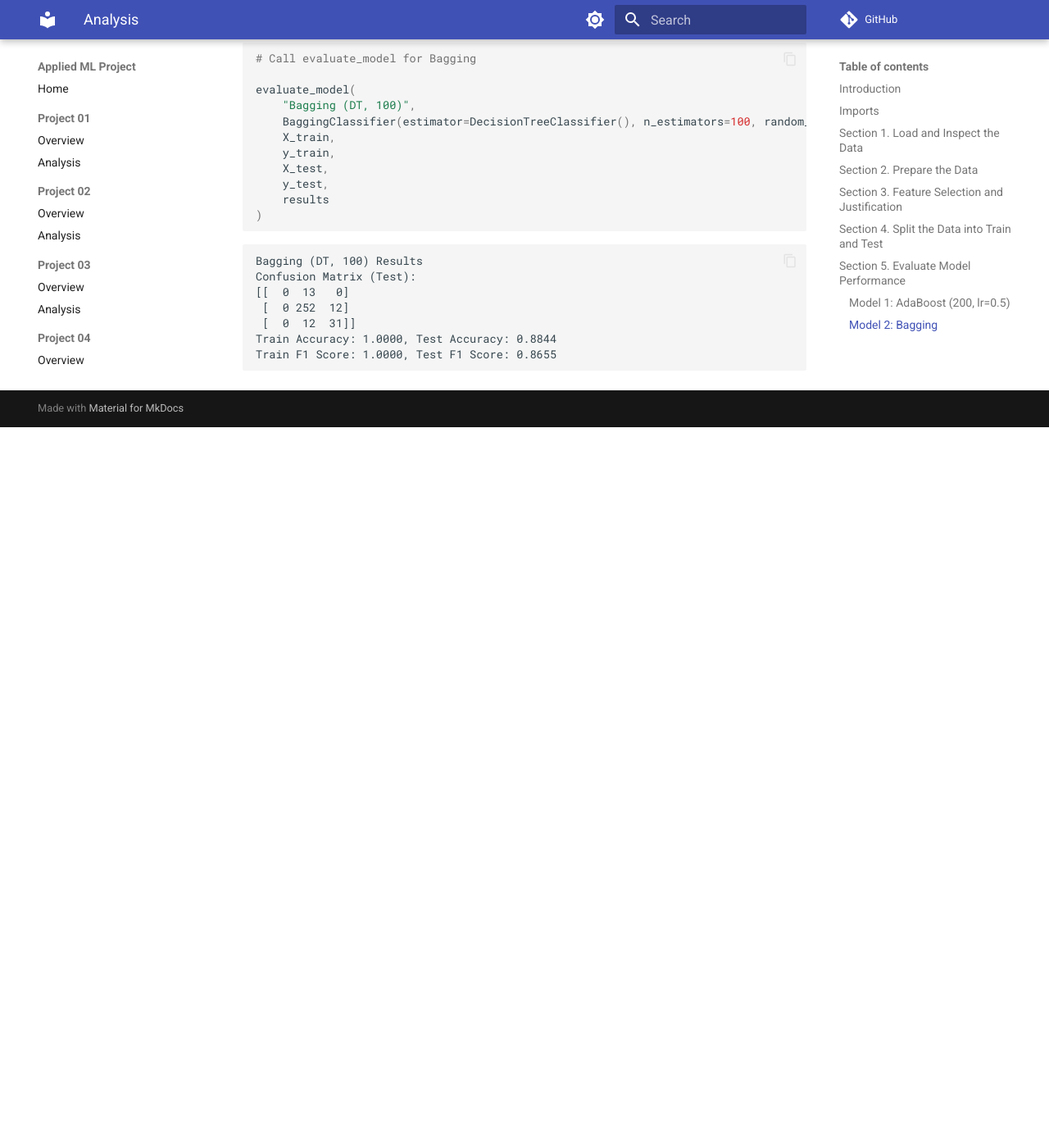
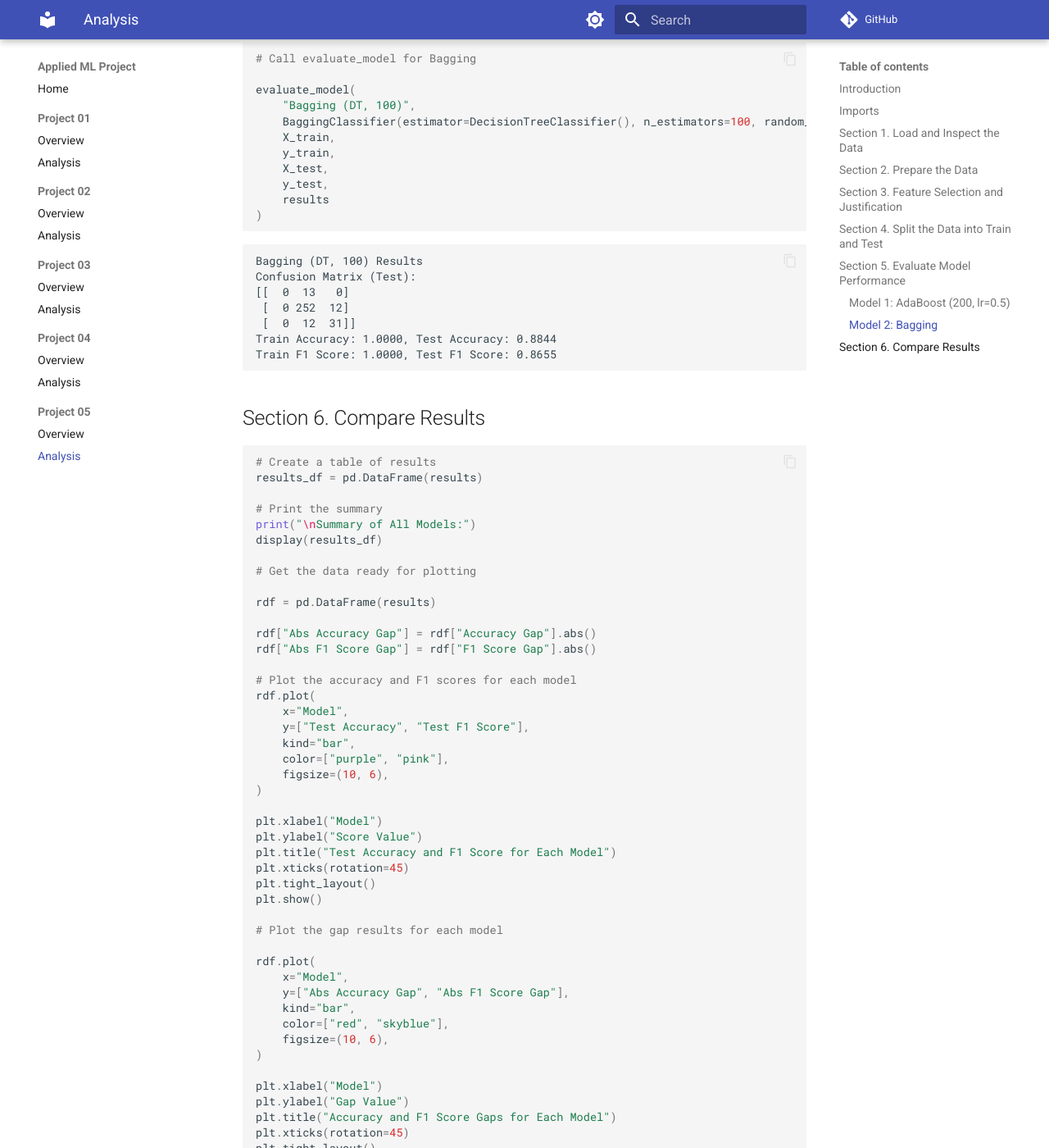
Before and after one commit to DMill31/applied-ml-miller, an MkDocs documentation site: the page built from docs/project05/ANALYSIS.md, in a window 1280 px wide and 1400 px high, scrolled down 4724 px. Shown: the whole window at 82% size. Built offline with MkDocs 1.6.1 and Material for MkDocs 9.7.7, drawn with Linux system fonts in a browser that asks for light colours; comment, search, counter and statistics services are not loaded; before the commit the page ends 5245 px from its top, so only the background shows below that; some of the changed text lies outside the part shown.

Commit message:
Added section 6 to p5 analysis

````diff
--- a/docs/project05/ANALYSIS.md
+++ b/docs/project05/ANALYSIS.md
@@ -337,3 +337,112 @@
      [  0  12  31]]
     Train Accuracy: 1.0000, Test Accuracy: 0.8844
     Train F1 Score: 1.0000, Test F1 Score: 0.8655
+
+## Section 6. Compare Results
+
+```python
+# Create a table of results
+results_df = pd.DataFrame(results)
+
+# Print the summary
+print("\nSummary of All Models:")
+display(results_df)
+
+# Get the data ready for plotting
+
+rdf = pd.DataFrame(results)
+
+rdf["Abs Accuracy Gap"] = rdf["Accuracy Gap"].abs()
+rdf["Abs F1 Score Gap"] = rdf["F1 Score Gap"].abs()
+
+# Plot the accuracy and F1 scores for each model
+rdf.plot(
+    x="Model",
+    y=["Test Accuracy", "Test F1 Score"],
+    kind="bar",
+    color=["purple", "pink"],
+    figsize=(10, 6),
+)
+
+plt.xlabel("Model")
+plt.ylabel("Score Value")
+plt.title("Test Accuracy and F1 Score for Each Model")
+plt.xticks(rotation=45)
+plt.tight_layout()
+plt.show()
+
+# Plot the gap results for each model
+
+rdf.plot(
+    x="Model",
+    y=["Abs Accuracy Gap", "Abs F1 Score Gap"],
+    kind="bar",
+    color=["red", "skyblue"],
+    figsize=(10, 6),
+)
+
+plt.xlabel("Model")
+plt.ylabel("Gap Value")
+plt.title("Accuracy and F1 Score Gaps for Each Model")
+plt.xticks(rotation=45)
+plt.tight_layout()
+plt.show()
+```
+
+Summary of All Models:
+
+<div>
+<style scoped>
+    .dataframe tbody tr th:only-of-type {
+        vertical-align: middle;
+    }
+
+    .dataframe tbody tr th {
+        vertical-align: top;
+    }
+
+    .dataframe thead th {
+        text-align: right;
+    }
+</style>
+<table border="1" class="dataframe">
+  <thead>
+    <tr style="text-align: right;">
+      <th></th>
+      <th>Model</th>
+      <th>Train Accuracy</th>
+      <th>Test Accuracy</th>
+      <th>Accuracy Gap</th>
+      <th>Train F1 Score</th>
+      <th>Test F1 Score</th>
+      <th>F1 Score Gap</th>
+    </tr>
+  </thead>
+  <tbody>
+    <tr>
+      <th>0</th>
+      <td>AdaBoost (200, lr=0.5)</td>
+      <td>0.839719</td>
+      <td>0.856250</td>
+      <td>-0.016531</td>
+      <td>0.815964</td>
+      <td>0.832962</td>
+      <td>-0.016998</td>
+    </tr>
+    <tr>
+      <th>1</th>
+      <td>Bagging (DT, 100)</td>
+      <td>1.000000</td>
+      <td>0.884375</td>
+      <td>0.115625</td>
+      <td>1.000000</td>
+      <td>0.865452</td>
+      <td>0.134548</td>
+    </tr>
+  </tbody>
+</table>
+</div>
+
+![accuracy_f1_score](image.png)
+
+![accuracy_f1_gap](image-1.png)
````
Also changed, not shown: docs/project05/image-1.png (added), docs/project05/image.png (added).
